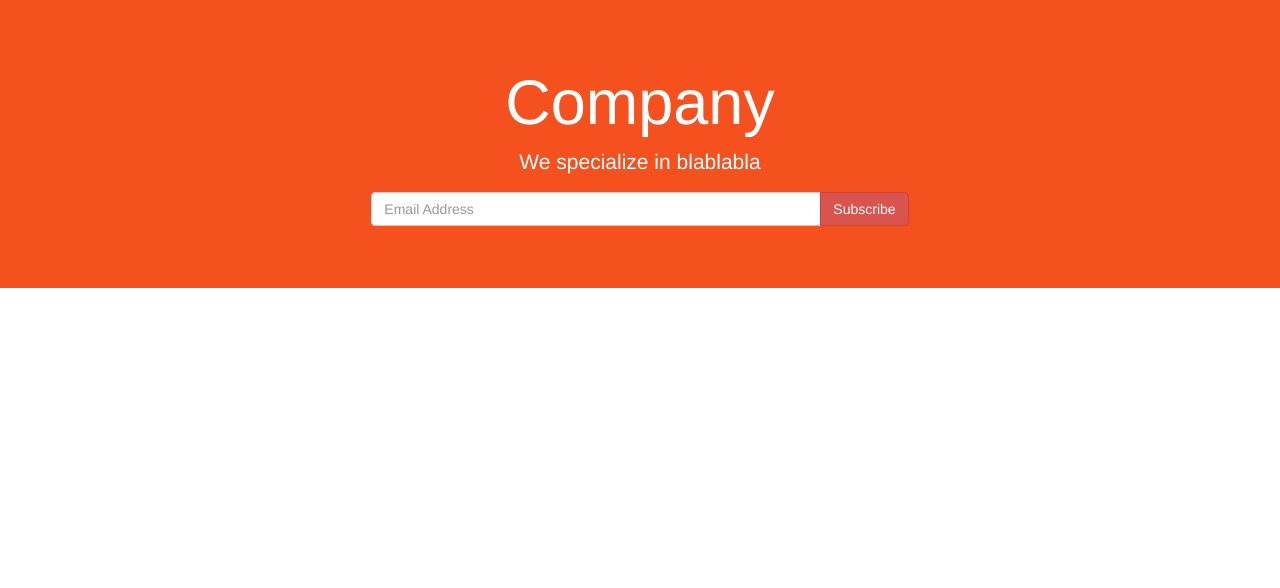
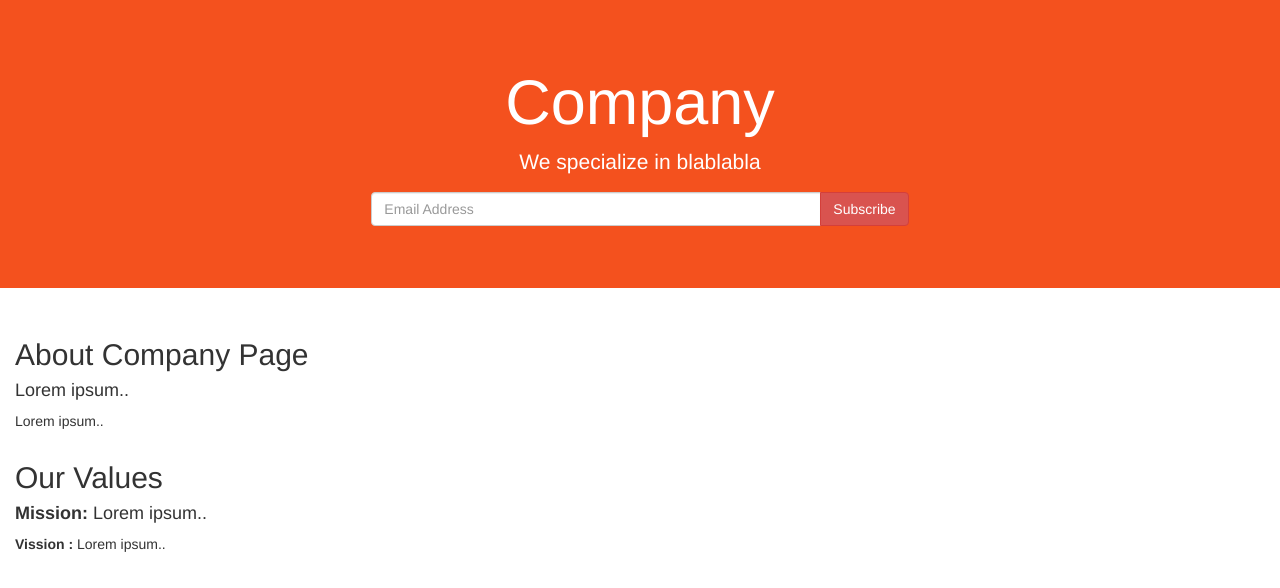
Before and after one commit to javafullstackD/Bootsrap_5_company_website, a plain HTML site: page index.html in a window 1280 px wide. Drawn offline with nearby package versions, Linux system fonts and the light colour scheme.

Commit message:
added 2-containers for about section, and company vission and mission

```diff
--- a/index.html
+++ b/index.html
@@ -26,5 +26,20 @@
           </form>
     </div>
 
+    <!--First container -->
+    <div class="container-fluid">
+      <h2>About Company Page</h2>
+      <h4>Lorem ipsum..</h4>
+      <p>Lorem ipsum..</p>
+    </div>
+
+    <!--Second Container-->
+
+    <div class="container-fluid bg-grey">
+     <h2>Our Values</h2>
+     <h4><strong>Mission:</strong> Lorem ipsum..</h4>
+     <p><strong>Vission :</strong> Lorem ipsum..</p>
+    </div>
+
 </body>
 </html>
```
